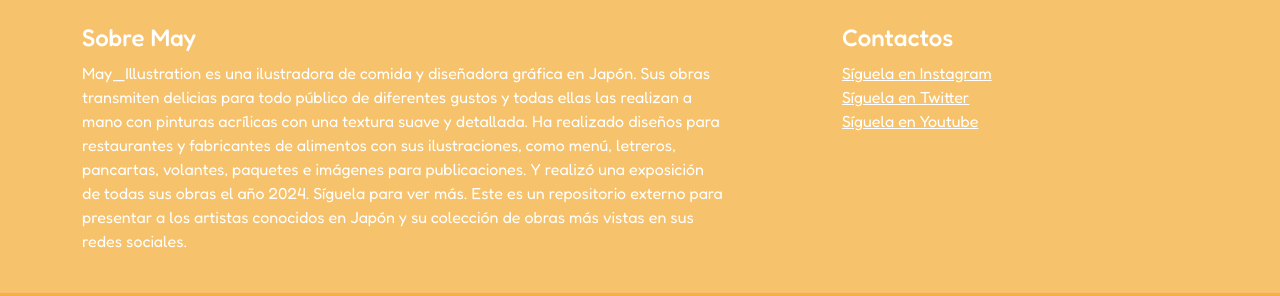
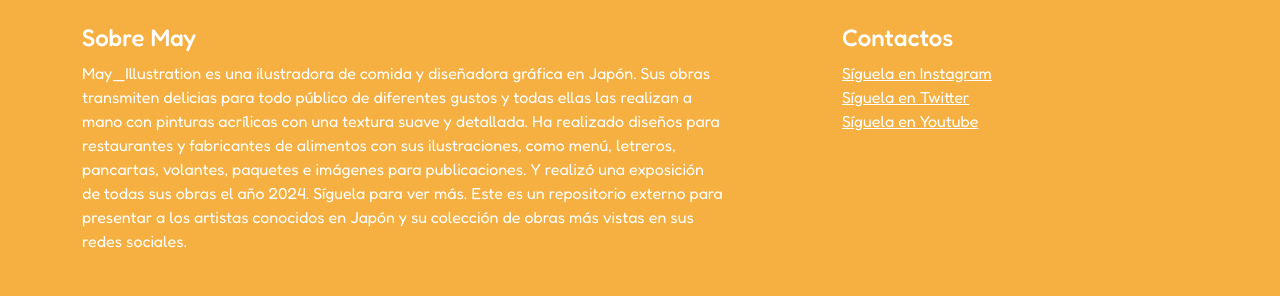
Before and after one commit to Ali-Mari/dno096-evaluacion3, a plain HTML site: page index.html in a window 1280 px wide. Both pictures are taken after a click on the button "Toggle navigation". Shown: the top 296 px of the page. Drawn offline with nearby package versions, Linux system fonts and the light colour scheme; a web font is replaced by a local one.

Commit message:
Add files via upload

```diff
--- a/index.html
+++ b/index.html
@@ -9,7 +9,7 @@
 
     </head>
     <body class="text-bg-warning bg-opacity-10">
-         <div class="collapse text-bg-warning bg-opacity-75" id="navbarHeader">
+         <div class="collapse text-bg-warning bg-opacity-100" id="navbarHeader">
             <div class="container">
                 <div class="row">
                     <div class="col-sm-8 col-md-7 py-4">
```
Also changed, not shown: single.html (+1 -1 lines).
